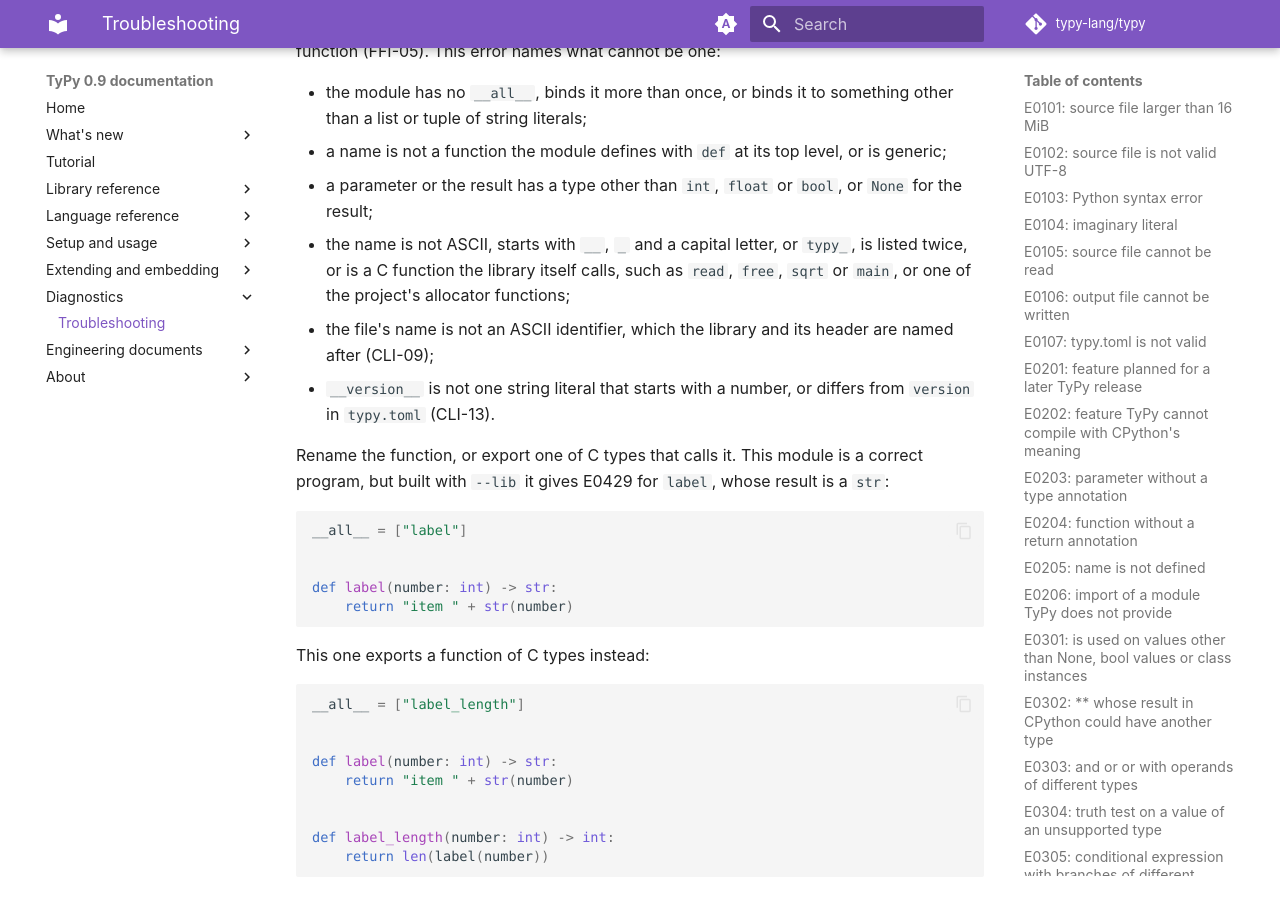
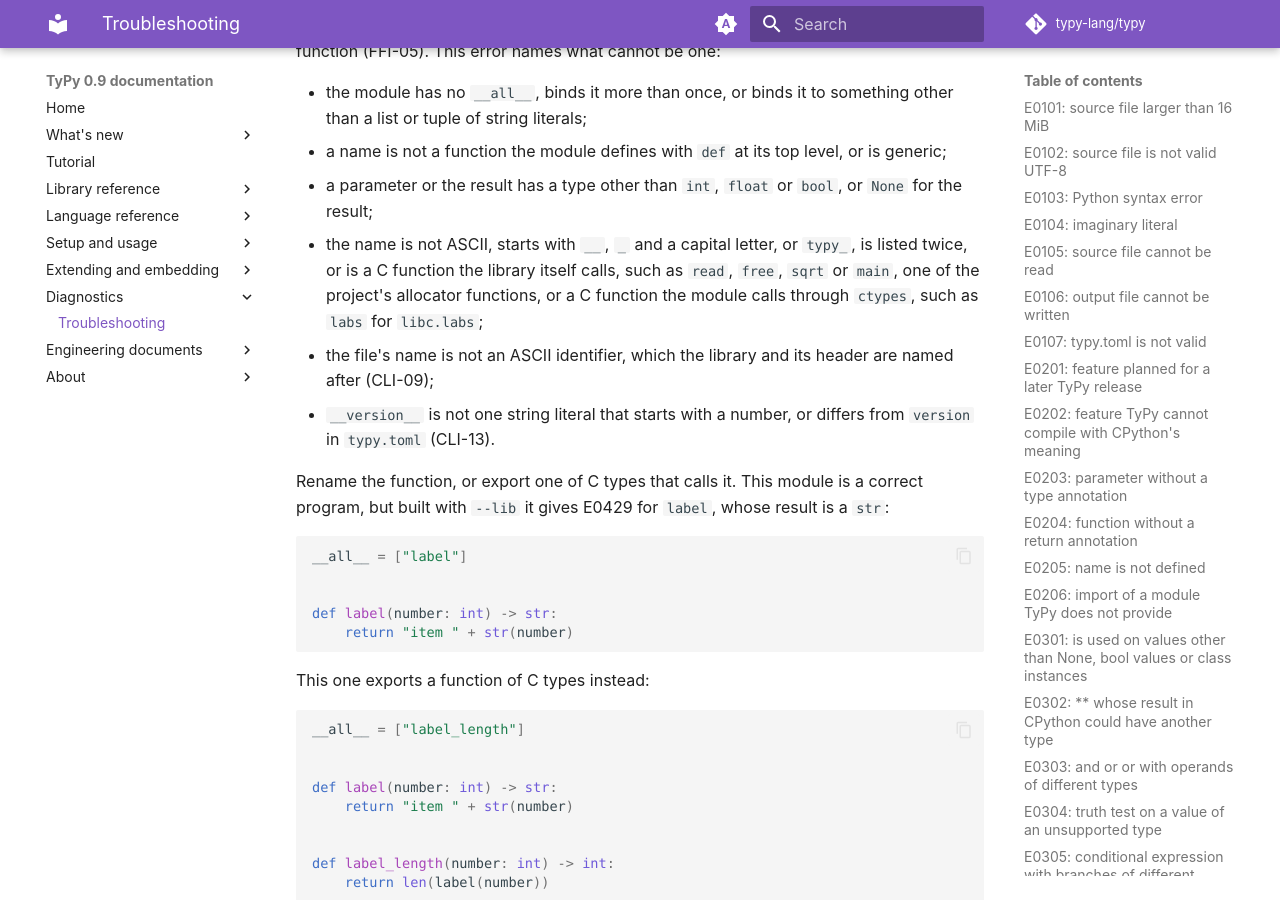
Before and after one commit to typy-lang/typy, an MkDocs documentation site: the page built from docs/diagnostics/troubleshooting.md, in a window 1280 px wide and 900 px high, scrolled down 23520 px. Built offline with MkDocs 1.6.1 and Material for MkDocs 9.7.7, drawn with Linux system fonts in a browser that asks for light colours; comment, search, counter and statistics services are not loaded.

Commit message:
Refuse an export named as a C function the module calls

```diff
--- a/docs/diagnostics/troubleshooting.md
+++ b/docs/diagnostics/troubleshooting.md
@@ -1269,8 +1269,9 @@ lists, each as a C function (FFI-05). This error names what cannot be one:
   `bool`, or `None` for the result;
 - the name is not ASCII, starts with `__`, `_` and a capital letter, or
   `typy_`, is listed twice, or is a C function the library itself calls,
-  such as `read`, `free`, `sqrt` or `main`, or one of the project's
-  allocator functions;
+  such as `read`, `free`, `sqrt` or `main`, one of the project's
+  allocator functions, or a C function the module calls through `ctypes`,
+  such as `labs` for `libc.labs`;
 - the file's name is not an ASCII identifier, which the library and its
   header are named after (CLI-09);
 - `__version__` is not one string literal that starts with a number, or
```
Also changed, not shown: CHANGELOG.md (+5 -0 lines), docs/design/detailed-design.md (+2 -2 lines), 2 other files.
